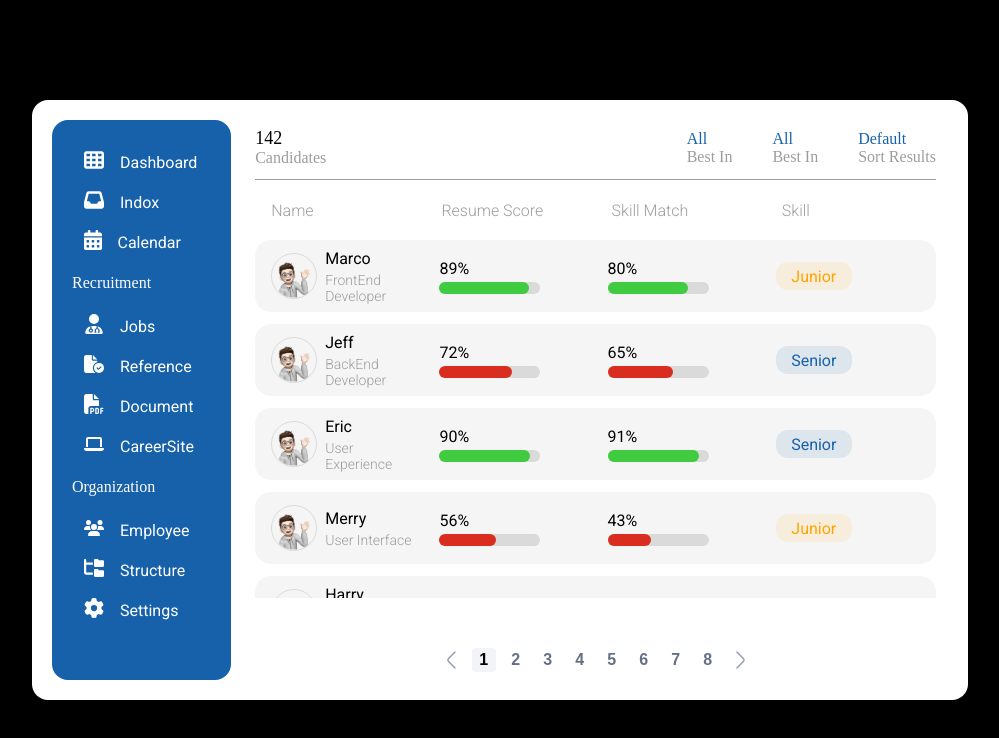
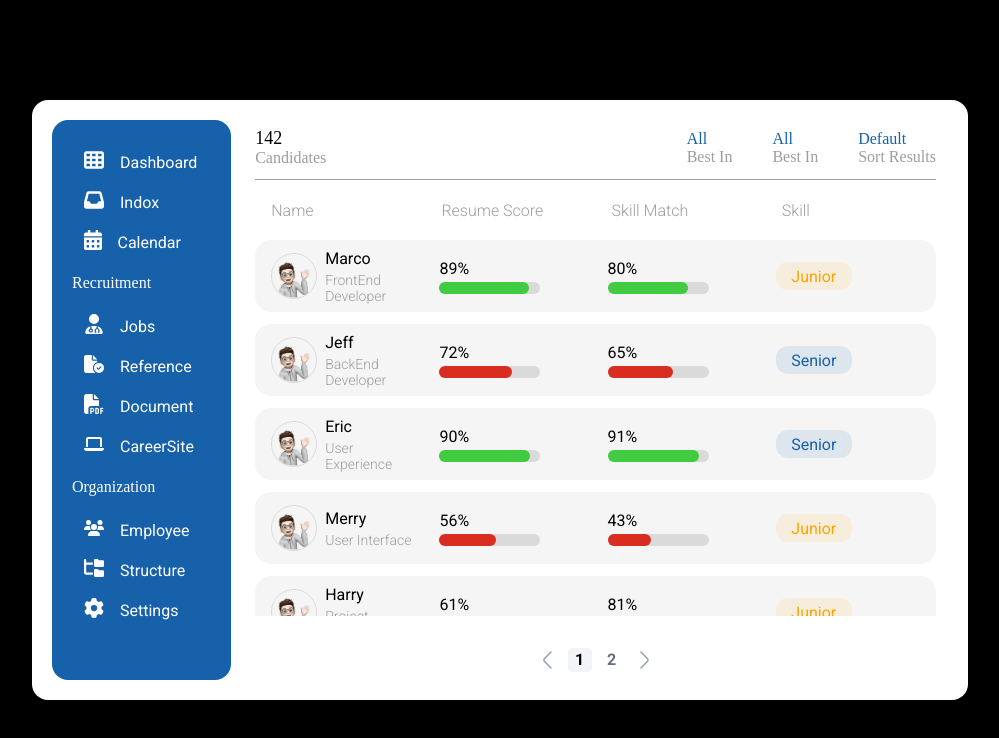
Before and after one commit to SON7AE/YouTube_Pagination, a Vue app: page /#/ in a window 1280 px wide. Shown: the top 738 px of the page, without its empty margins (140-1139 px from the left). Built offline with nearby package versions, Linux system fonts and the light colour scheme; a web font is replaced by a local one.

Commit message:
YouTube 강의용 Pagination 기능 개발 완료

```diff
--- a/src/components/mocules/common/Pagination.vue
+++ b/src/components/mocules/common/Pagination.vue
@@ -1,39 +1,33 @@
 <template>
     <div class="pagination">
-        <button class="pagination__button" @click="moveToPrev()">
+        <button class="pagination__button" @click="moveToPrev">
             <img src="src/assets/icons/arrow-left.svg" alt="" />
         </button>
-        <button v-for="index in pages[step]" :key="index" class="pagination__button" @click="movePage(index)" :class="{ active: index === page }">{{ index }}</button>
-        <button class="pagination__button" @click="moveToNext()">
+        <button v-for="index in pages[step]" :key="index" class="pagination__button" @click="movePage(index)" :class="{ active: index === page }">
+            {{ index }}
+        </button>
+        <button class="pagination__button" @click="moveToNext">
             <img src="src/assets/icons/arrow-right.svg" alt="" />
         </button>
     </div>
 </template>
 
 <script setup lang="ts">
-import { toRefs, ref, computed } from 'vue'
-
-interface List {
-    userName: string
-    userRole: string
-    userResumeScore: number
-    userSkillMatch: number
-    userSkill: string
-}
+import { computed, toRefs, ref } from 'vue'
 
 interface Props {
-    data: List[]
+    totalPage: number
 }
 
 const props = defineProps<Props>()
-const { data } = toRefs(props)
+const { totalPage } = toRefs(props)
 
-// 한 페이지당 리스트 갯수 10개로 쪼개기
+// 한 페이지당 리스트 개수 10개로 쪼개기
 const step = ref<number>(0)
 const pages = computed(() => {
     const newArr: number[] = new Array()
 
-    for (let i = 1; i <= data.value.length; i++) {
+    for (let i = 1; i <= totalPage.value; i++) {
         newArr.push(i)
     }
 
@@ -49,16 +43,25 @@ const pages = computed(() => {
     return res
 })
 
-// 해당 페이지로 이동
-// 페이지네이션 버튼 Active Class 기능
+// 해당 페이지로 이동시키는 함수 구현
 const page = ref<number>(1)
 const emit = defineEmits(['send-event'])
 const movePage = (pageIdx: number) => {
     emit('send-event', pageIdx)
     page.value = pageIdx
 }
-const moveToPrev = () => {}
-const moveToNext = () => {}
+const moveToPrev = () => {
+    if (page.value <= 1) return
+    else page.value--
+
+    emit('send-event', page.value)
+}
+const moveToNext = () => {
+    if (page.value < pages.value.length) page.value++
+    else return
+
+    emit('send-event', page.value)
+}
 </script>
 
 <style lang="scss" scoped>
@@ -82,10 +85,9 @@ const moveToNext = () => {}
         padding: 3px 7px;
 
         color: $color-gray-500;
-        font-family: 'Public Sans', sans-serif;
         font-size: 16px;
         font-weight: 700;
-        line-height: 16px; /* 100% */
+        line-height: 16px;
 
         background: transparent;
         border: none;
--- a/src/components/organisms/Notice.vue
+++ b/src/components/organisms/Notice.vue
@@ -32,15 +32,15 @@
             </div>
         </div>
         <div class="notice__footer">
-            <Pagination :data="tableData" @send-event="reset" />
+            <PAGINATION :totalPage="totalPage" @send-event="reset" />
         </div>
     </div>
 </template>
 
 <script setup lang="ts">
 import NOTICELIST from '@components/mocules/List.vue'
-import Pagination from '@components/mocules/common/Pagination.vue'
-import { ref } from 'vue'
+import PAGINATION from '@components/mocules/common/Pagination.vue'
+import { onMounted, ref, watch } from 'vue'
 
 interface List {
     userName: string
@@ -50,7 +50,15 @@ interface List {
     userSkill: string
 }
 
-const tableData = ref<List[]>([
+// 페이지네이션 기능 구현에 필요한 데이터
+const tableData = ref<List[]>([])
+const selectedPage = ref<number>(1) // 0페이지라는 UI는 없으니까, 초기값을 1로 세팅
+const totalPage = ref<number>(0) // tableData의 개수에 따라 페이지네이션 UI에 그려지는 숫자 리스트를 말합니다.
+const totalCount = ref<number | undefined>()
+const limit = ref<number>(10) // 테이블 UI에 보여지는 데이터 개수
+
+const getData = () => {
+    tableData.value = [
         {
             userName: 'Marco',
             userRole: 'FrontEnd Developer',
@@ -107,9 +115,95 @@ const tableData = ref<List[]>([
             userSkillMatch: 76,
             userSkill: 'Senior',
         },
-])
+        //
+        {
+            userName: 'Marco',
+            userRole: 'FrontEnd Developer',
+            userResumeScore: 89,
+            userSkillMatch: 80,
+            userSkill: 'Junior',
+        },
+        {
+            userName: 'Jeff',
+            userRole: 'BackEnd Developer',
+            userResumeScore: 72,
+            userSkillMatch: 65,
+            userSkill: 'Senior',
+        },
+        {
+            userName: 'Eric',
+            userRole: 'User Experience',
+            userResumeScore: 90,
+            userSkillMatch: 91,
+            userSkill: 'Senior',
+        },
+        {
+            userName: 'Merry',
+            userRole: 'User Interface',
+            userResumeScore: 56,
+            userSkillMatch: 43,
+            userSkill: 'Junior',
+        },
+        {
+            userName: 'Harry',
+            userRole: 'Project Manager',
+            userResumeScore: 61,
+            userSkillMatch: 81,
+            userSkill: 'Junior',
+        },
+        {
+            userName: 'John',
+            userRole: 'Project Orner',
+            userResumeScore: 100,
+            userSkillMatch: 100,
+            userSkill: 'Senior',
+        },
+        {
+            userName: 'Maxwell',
+            userRole: 'FrontEnd Developer',
+            userResumeScore: 50,
+            userSkillMatch: 60,
+            userSkill: 'Senior',
+        },
+        {
+            userName: 'Pole',
+            userRole: 'BackEnd Developer',
+            userResumeScore: 80,
+            userSkillMatch: 76,
+            userSkill: 'Senior',
+        },
+    ]
+    // totalCount: 총 데이터 리스트 개수
+    // pageCount: 화면에 나타날 페이지 개수
+    // limit: 한 페이지당 나타낼 데이터 개수
+    totalCount.value = tableData.value !== undefined ? tableData.value.length : 0
+    totalPage.value = Math.ceil(totalCount.value / limit.value) !== 0 ? Math.ceil(totalCount.value / limit.value) : 1
+    // 0.9 => 1 / 0.4 =>  / 만약에 0이면 "조회 가능한 데이터가 없습니다." UI 발생 => 페이지네이션 숫자는 1로 보여야겠죠?
+    tableData.value = disassemble(selectedPage.value - 1, tableData.value, limit.value)
+}
 
-const reset = () => {}
+const disassemble = (index: number, data: List[], size: number) => {
+    const res = new Array()
+
+    for (let i = 0; i < data.length; i += size) {
+        res.push(data.slice(i, i + size)) // 11개의 데이터가 있을 때, limit 값이 현재 10이므로 10개 1개 이런 식으로 배열이 쪼개져야겠죠?
+    }
+    console.log(res)
+    return res[index]
+}
+
+const reset = (pageIdx: number) => {
+    if (pageIdx === 0) selectedPage.value = 1
+    else selectedPage.value = pageIdx
+}
+
+watch(selectedPage, () => {
+    getData()
+})
+
+onMounted(() => {
+    getData()
+})
 </script>
 
 <style lang="scss" scoped>
@@ -205,7 +299,7 @@ const reset = () => {}
             justify-content: flex-start;
 
             width: 100%;
-            height: calc(100% - 110px);
+            height: calc(100% - 92px);
 
             gap: 12px;
 
```
Lines whose indentation alone changed are shown as unchanged.
